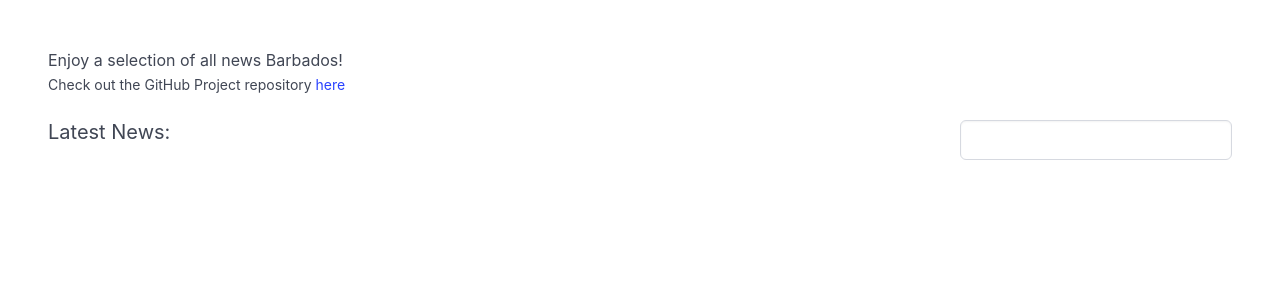
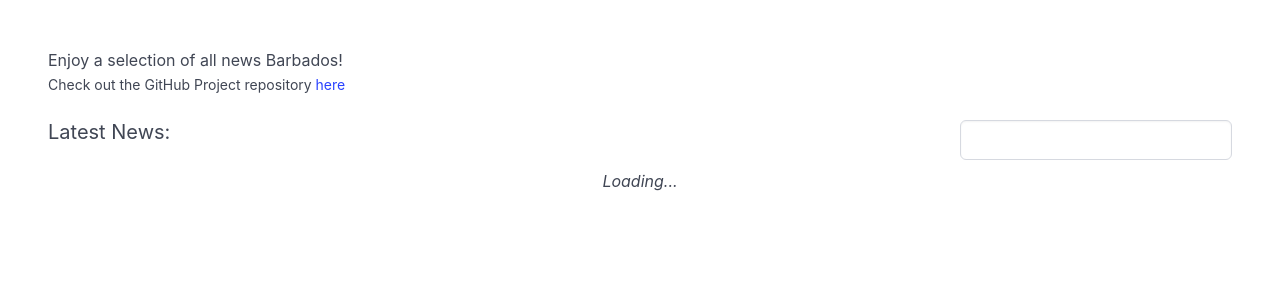
Before and after one commit to IsaiahSama/BajanInsider, a Flask app: template app/templates/index.html in a window 1280 px wide. Shown: the part 36-336 px from the top of the page. Run offline with Flask 3, Linux system fonts and the light colour scheme; the template is opened without the code that fills it, so the values that code supplies are empty; some libraries are stand-ins or nearby versions.

Commit message:
Will now have a 'Loading' indicator

```diff
--- a/app/templates/index.html
+++ b/app/templates/index.html
@@ -22,7 +22,7 @@
 </div>
 
 <section id="news" hx-get="/htmx/entries" hx-trigger="load">
-
+	<div class="is-fullwidth is-flex is-justify-content-center has-test-success"><i>Loading...</i></div>
 </section>
 
 {% endblock %}
```
